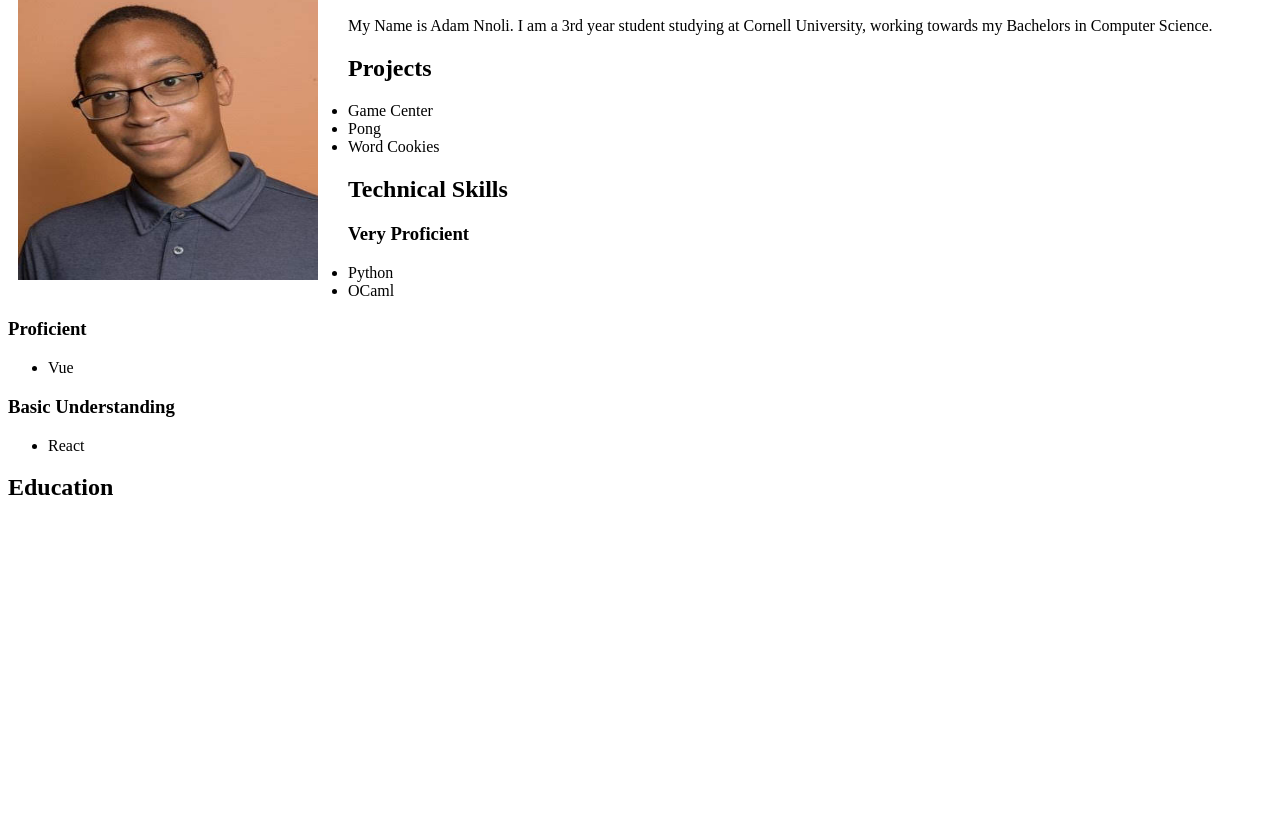
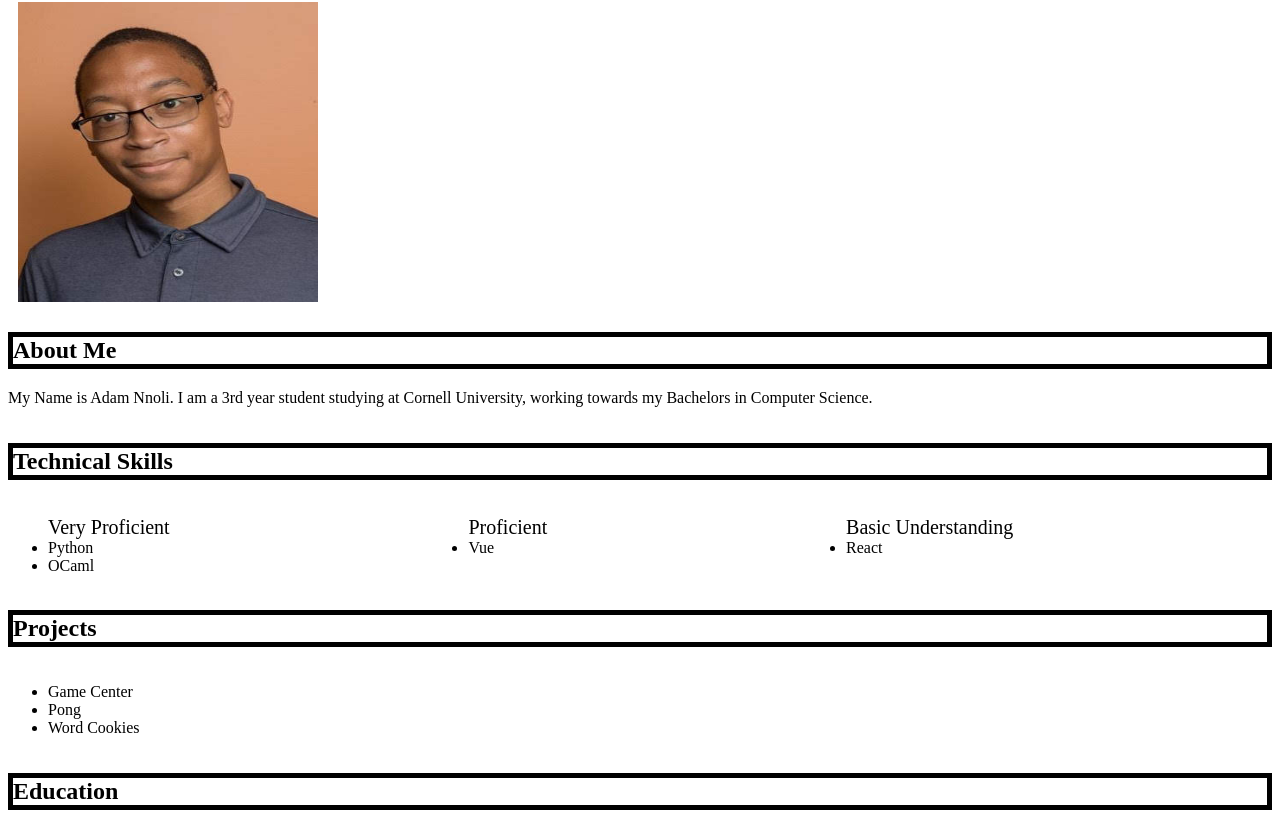
Before and after one commit to adamnnoli/MyWebsite, a plain HTML site: page public/index.html in a window 1280 px wide. Shown: the part 96-934 px from the top of the page. Before the commit the page ends 800 px from the top, so only its background shows below. Drawn offline with Linux system fonts and the light colour scheme.

Commit message:
Added Some Styling

```diff
--- a/public/index.html
+++ b/public/index.html
@@ -8,36 +8,39 @@
 	<body>
 		<h1 id="myName">Adam Nnoli</h1>
 
-		<img id="mainPhoto" src="./images/mainPhoto.JPG" alt="A Photo of Me" />
-
-		<h2 class="heading">About Me</h2>
-		<p>
+		<span>
+			<img id="mainPhoto" src="./images/mainPhoto.JPG" alt="A Photo of Me" />
+		</span>
+		<span>
+		<h2 class="heading" id="about-me">About Me</h2>
+		<p id="about-me-content">
 			My Name is Adam Nnoli. I am a 3rd year student studying at Cornell
 			University, working towards my Bachelors in Computer Science.
 		</p>
+		</span>
 
+			<h2 class="heading">Technical Skills</h2>
+			<div class="skills">
+			<ul class="skill-list">
+				<div class ="list-header" id="very-proficient-header">Very Proficient</div>
+				<li>Python</li>
+				<li>OCaml</li>
+			</ul>
+			<ul class="skill-list">
+				<div class ="list-header"id="proficient-header">Proficient</div>
+				<li>Vue</li>
+			</ul class="skill-list">
+			<ul>
+				<div class ="list-header" id="basic-header">Basic Understanding</div>
+				<li>React</li>
+			</ul>
+		</div>
 		<h2 class="heading">Projects</h2>
 		<ul>
 			<li>Game Center</li>
 			<li>Pong</li>
 			<li>Word Cookies</li>
 		</ul>
-
-		<h2 class="heading">Technical Skills</h2>
-		<h3>Very Proficient</h3>
-		<ul>
-			<li>Python</li>
-			<li>OCaml</li>
-		</ul>
-		<h3>Proficient</h3>
-		<ul>
-			<li>Vue</li>
-		</ul>
-		<h3>Basic Understanding</h3>
-		<ul>
-			<li>React</li>
-		</ul>
-
 		<h2 class="heading">Education</h2>
 	</body>
 </html>
--- a/public/styles.css
+++ b/public/styles.css
@@ -1,10 +1,33 @@
+body {
+  display:grid;
+}
+
 #myName {
-  text-align: center;
+	text-align: center;
 }
 #mainPhoto {
 	width: 300px;
-  height: 300px;
-  float: left;
-  padding: 10px;
-  margin-right: 20px;
+	height: 300px;
+  grid-area: 0/0/2/0;
+	padding: 10px;
+	margin-right: 20px;
 }
+/* #about-me{
+  float:right;
+}
+#about-me-content{
+  float:right;
+} */
+#very-proficient {
+	float: left;
+}
+.skills{
+  display:grid;
+  grid-template:"a a a" auto;
+}
+.list-header{
+  font-size: 20px;
+}
+.heading{
+  border: 5px solid black;
+}
```
